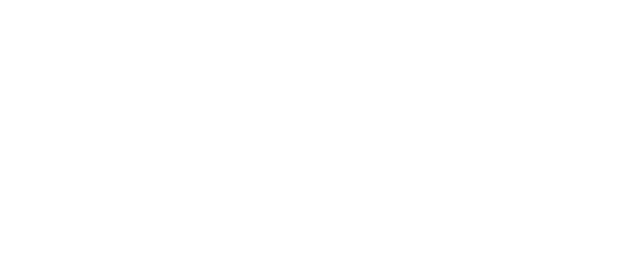
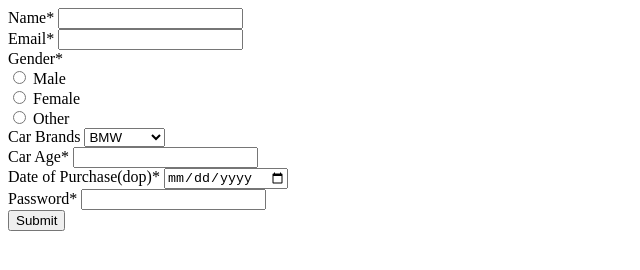
Before and after one commit to acciojob/car-insurance-form-wtricks, a website: page main.html in a window 1280 px wide. Shown: the whole page, without its empty margins (0-640 px from the left). Drawn offline with Linux system fonts and the light colour scheme.

Commit message:
created a submission

```diff
--- a/main.html
+++ b/main.html
@@ -8,6 +8,53 @@
 
 <body>
 	<!-- the entire body must be written by student -->
+	<form action="/" method="post">
+		<div>
+		    <label for="name">Name*</label>
+		    <input type="text" id="name" name="name" required>
+		</div>
+
+		<div>
+		    <label for="email">Email*</label>
+		    <input type="email" id="email" name="email" required>
+		</div>
+
+		<div>
+		    <label for="gender">Gender*</label><br>
+		    <input type="radio" id="male" name="gender" value="male" required>
+		    <label for="male">Male</label><br>
+		    <input type="radio" id="female" name="gender" value="female" required>
+		    <label for="female">Female</label><br>
+		    <input type="radio" id="other" name="gender" value="other" required>
+		    <label for="other">Other</label>
+	    </div>
+
+		<div>
+		    <label for="cars">Car Brands</label>
+		    <select id="cars" name="carBrands">
+		      <option value="BMW">BMW</option>
+		      <option value="Audi">Audi</option>
+		      <option value="Mercedes">Mercedes</option>
+		    </select>
+        </div>
+
+		<div>
+		  <label for="carage">Car Age*</label>
+		  <input type="number" id="carage" name="carAge" required>
+		</div>
+
+	  <div>
+	    <label for="dop">Date of Purchase(dop)*</label>
+	    <input type="date" id="dop" name="dateOfPurchase" required>
+	  </div>
+
+	  <div>
+	    <label for="password">Password*</label>
+	    <input type="password" id="password" name="password" required>
+	  </div>
+
+	  <button type="submit">Submit</button>
+	</form>
     <script type="text/javascript" src="./script.js">
 </script>
 
```
